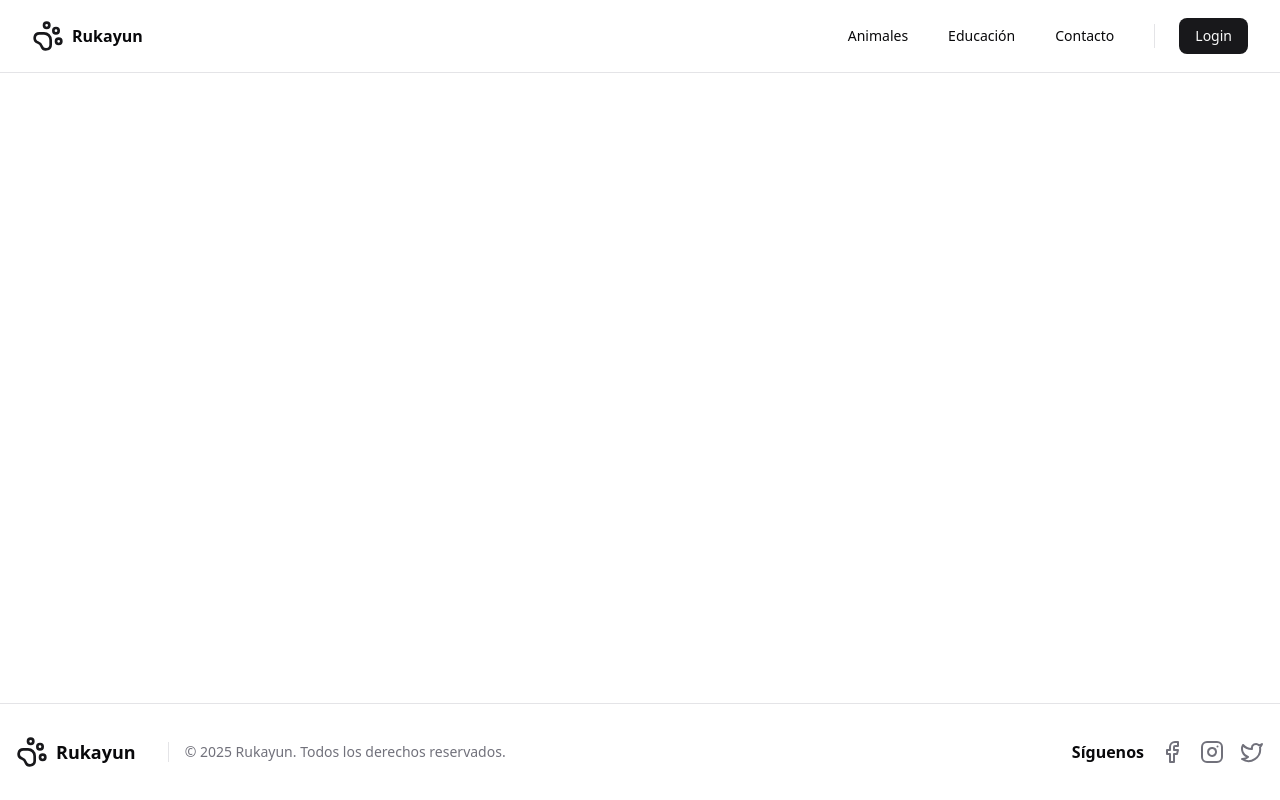
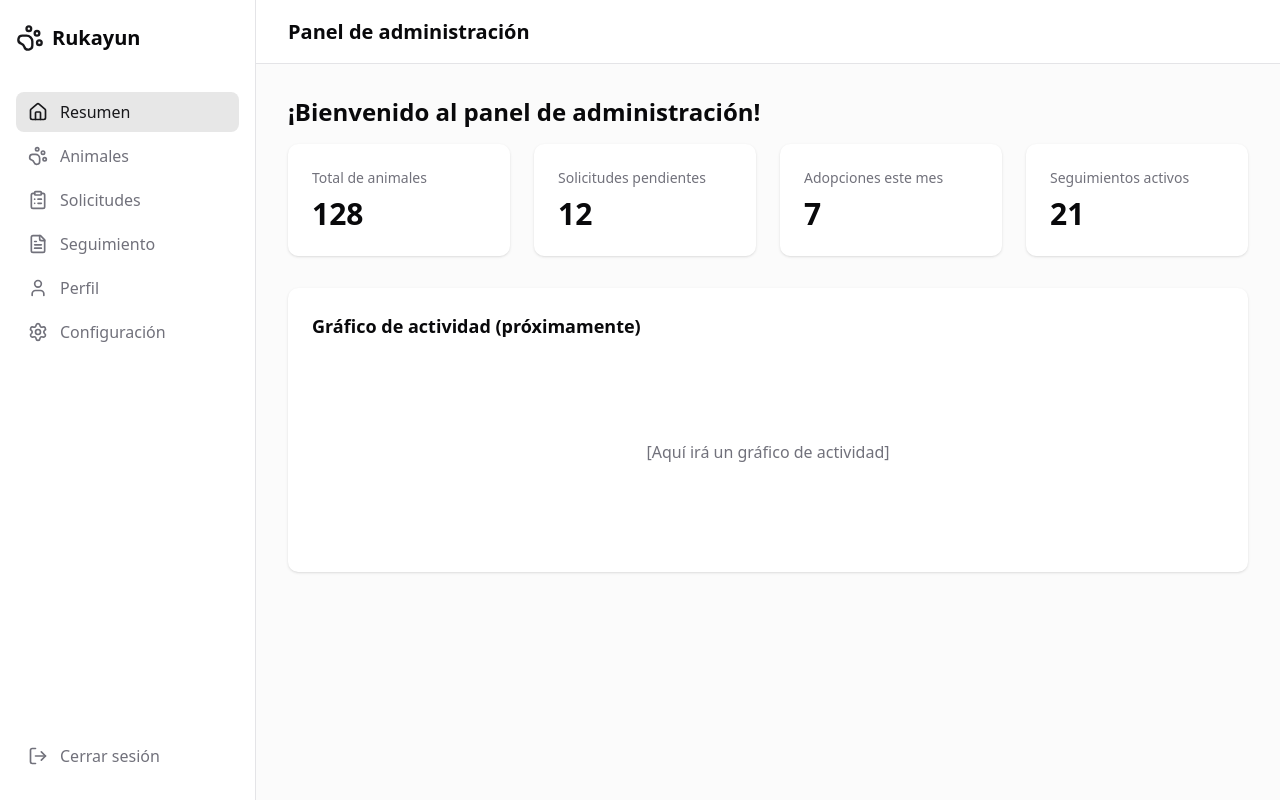
Before and after one commit to gustavoromerocl/rukayun-frontend, a React (Vite) app: page /dashboard in a window 1280 px wide. Built offline with nearby package versions, Linux system fonts and the light colour scheme.

Commit message:
feat: create session layout

```diff
--- a/src/App.tsx
+++ b/src/App.tsx
@@ -1,23 +1,39 @@
 import { Layout } from "@/components/layout/Layout";
+import { DashboardLayout } from "@/components/layout/DashboardLayout";
 import Home from "@/pages/Home";
 import Animals from "@/pages/Animals";
 import Education from "@/pages/Education";
 import Contact from "@/pages/Contact";
 import Login from "@/pages/Login";
-import Dashboard from "@/pages/Dashboard";
 import { BrowserRouter, Routes, Route } from "react-router-dom";
+// Dashboard pages
+import Overview from "@/pages/dashboard/Overview";
+import Animales from "@/pages/dashboard/Animales";
+import Solicitudes from "@/pages/dashboard/Solicitudes";
+import Seguimiento from "@/pages/dashboard/Seguimiento";
+import Perfil from "@/pages/dashboard/Perfil";
+import Configuracion from "@/pages/dashboard/Configuracion";
 
 function App() {
   return (
     <BrowserRouter>
       <Routes>
+        {/* Public layout */}
         <Route path="/" element={<Layout />}>
           <Route index element={<Home />} />
           <Route path="animales" element={<Animals />} />
           <Route path="educacion" element={<Education />} />
           <Route path="contacto" element={<Contact />} />
           <Route path="login" element={<Login />} />
-          <Route path="dashboard" element={<Dashboard />} />
+        </Route>
+        {/* Dashboard layout */}
+        <Route path="/dashboard" element={<DashboardLayout />}>
+          <Route index element={<Overview />} />
+          <Route path="animales" element={<Animales />} />
+          <Route path="solicitudes" element={<Solicitudes />} />
+          <Route path="seguimiento" element={<Seguimiento />} />
+          <Route path="perfil" element={<Perfil />} />
+          <Route path="configuracion" element={<Configuracion />} />
         </Route>
       </Routes>
     </BrowserRouter>
--- /dev/null
+++ b/src/components/layout/DashboardLayout.tsx
@@ -0,0 +1,68 @@
+import { Outlet, Link, useLocation, useNavigate } from "react-router-dom";
+import { PawPrint, Home, Users, FileText, User, ClipboardList, Settings, LogOut } from "lucide-react";
+import { useAppStore } from "@/lib/store";
+
+const navItems = [
+  { label: "Resumen", to: "/dashboard", icon: Home },
+  { label: "Animales", to: "/dashboard/animales", icon: PawPrint },
+  { label: "Solicitudes", to: "/dashboard/solicitudes", icon: ClipboardList },
+  { label: "Seguimiento", to: "/dashboard/seguimiento", icon: FileText },
+  { label: "Perfil", to: "/dashboard/perfil", icon: User },
+  { label: "Configuración", to: "/dashboard/configuracion", icon: Settings },
+];
+
+export function DashboardLayout() {
+  const location = useLocation();
+  const navigate = useNavigate();
+  const setUser = useAppStore((state) => state.setUser);
+
+  const handleLogout = () => {
+    setUser(null);
+    navigate("/");
+  };
+
+  return (
+    <div className="min-h-screen flex bg-muted/40">
+      {/* Sidebar */}
+      <aside className="w-64 bg-background border-r flex flex-col py-6 px-4 gap-2 relative">
+        <Link to="/dashboard" className="flex items-center gap-2 mb-8 text-foreground">
+          <PawPrint className="w-7 h-7 text-primary" />
+          <span className="font-bold text-xl">Rukayun</span>
+        </Link>
+        <nav className="flex flex-col gap-1 flex-1">
+          {navItems.map(({ label, to, icon: Icon }) => (
+            <Link
+              key={to}
+              to={to}
+              className={`flex items-center gap-3 px-3 py-2 rounded-md font-medium transition-colors ${location.pathname === to ? "bg-primary/10 text-primary" : "text-muted-foreground hover:bg-muted"}`}
+            >
+              <Icon className="w-5 h-5" />
+              {label}
+            </Link>
+          ))}
+        </nav>
+        {/* Logout styled as nav item */}
+        <div className="absolute bottom-6 left-0 right-0 px-4">
+          <button
+            onClick={handleLogout}
+            className="w-full flex items-center gap-3 px-3 py-2 rounded-md font-medium text-muted-foreground hover:bg-muted transition-colors cursor-pointer border-none outline-none bg-transparent"
+            style={{ appearance: 'none' }}
+          >
+            <LogOut className="w-5 h-5" />
+            Cerrar sesión
+          </button>
+        </div>
+      </aside>
+      {/* Main content */}
+      <div className="flex-1 flex flex-col min-h-screen">
+        {/* Header */}
+        <header className="h-16 bg-background border-b flex items-center px-8">
+          <h1 className="text-xl font-bold text-foreground">Panel de administración</h1>
+        </header>
+        <main className="flex-1 p-8">
+          <Outlet />
+        </main>
+      </div>
+    </div>
+  );
+}
--- /dev/null
+++ b/src/pages/dashboard/Animales.tsx
@@ -0,0 +1,8 @@
+export default function Animales() {
+  return (
+    <div>
+      <h2 className="text-2xl font-bold mb-4">Gestión de Animales</h2>
+      <p className="text-muted-foreground">Aquí podrás ver, editar y agregar animales.</p>
+    </div>
+  );
+}
--- /dev/null
+++ b/src/pages/dashboard/Configuracion.tsx
@@ -0,0 +1,8 @@
+export default function Configuracion() {
+  return (
+    <div>
+      <h2 className="text-2xl font-bold mb-4">Configuración</h2>
+      <p className="text-muted-foreground">Aquí podrás ajustar la configuración de tu cuenta y preferencias.</p>
+    </div>
+  );
+}
--- /dev/null
+++ b/src/pages/dashboard/Overview.tsx
@@ -0,0 +1,31 @@
+export default function Overview() {
+  return (
+    <div className="space-y-8">
+      <h2 className="text-2xl font-bold mb-4">¡Bienvenido al panel de administración!</h2>
+      <div className="grid grid-cols-1 md:grid-cols-4 gap-6">
+        <div className="bg-background rounded-lg shadow p-6 flex flex-col items-start">
+          <span className="text-muted-foreground text-sm mb-2">Total de animales</span>
+          <span className="text-3xl font-bold">128</span>
+        </div>
+        <div className="bg-background rounded-lg shadow p-6 flex flex-col items-start">
+          <span className="text-muted-foreground text-sm mb-2">Solicitudes pendientes</span>
+          <span className="text-3xl font-bold">12</span>
+        </div>
+        <div className="bg-background rounded-lg shadow p-6 flex flex-col items-start">
+          <span className="text-muted-foreground text-sm mb-2">Adopciones este mes</span>
+          <span className="text-3xl font-bold">7</span>
+        </div>
+        <div className="bg-background rounded-lg shadow p-6 flex flex-col items-start">
+          <span className="text-muted-foreground text-sm mb-2">Seguimientos activos</span>
+          <span className="text-3xl font-bold">21</span>
+        </div>
+      </div>
+      <div className="bg-background rounded-lg shadow p-6 mt-8">
+        <h3 className="text-lg font-semibold mb-4">Gráfico de actividad (próximamente)</h3>
+        <div className="h-48 flex items-center justify-center text-muted-foreground">
+          [Aquí irá un gráfico de actividad]
+        </div>
+      </div>
+    </div>
+  );
+}
--- /dev/null
+++ b/src/pages/dashboard/Perfil.tsx
@@ -0,0 +1,8 @@
+export default function Perfil() {
+  return (
+    <div>
+      <h2 className="text-2xl font-bold mb-4">Editar perfil</h2>
+      <p className="text-muted-foreground">Aquí podrás editar los datos de tu perfil.</p>
+    </div>
+  );
+}
--- /dev/null
+++ b/src/pages/dashboard/Seguimiento.tsx
@@ -0,0 +1,8 @@
+export default function Seguimiento() {
+  return (
+    <div>
+      <h2 className="text-2xl font-bold mb-4">Seguimiento post adopción</h2>
+      <p className="text-muted-foreground">Aquí podrás gestionar el seguimiento de las adopciones.</p>
+    </div>
+  );
+}
--- /dev/null
+++ b/src/pages/dashboard/Solicitudes.tsx
@@ -0,0 +1,8 @@
+export default function Solicitudes() {
+  return (
+    <div>
+      <h2 className="text-2xl font-bold mb-4">Gestión de Solicitudes</h2>
+      <p className="text-muted-foreground">Aquí podrás ver, aprobar o rechazar solicitudes de adopción.</p>
+    </div>
+  );
+}
```
